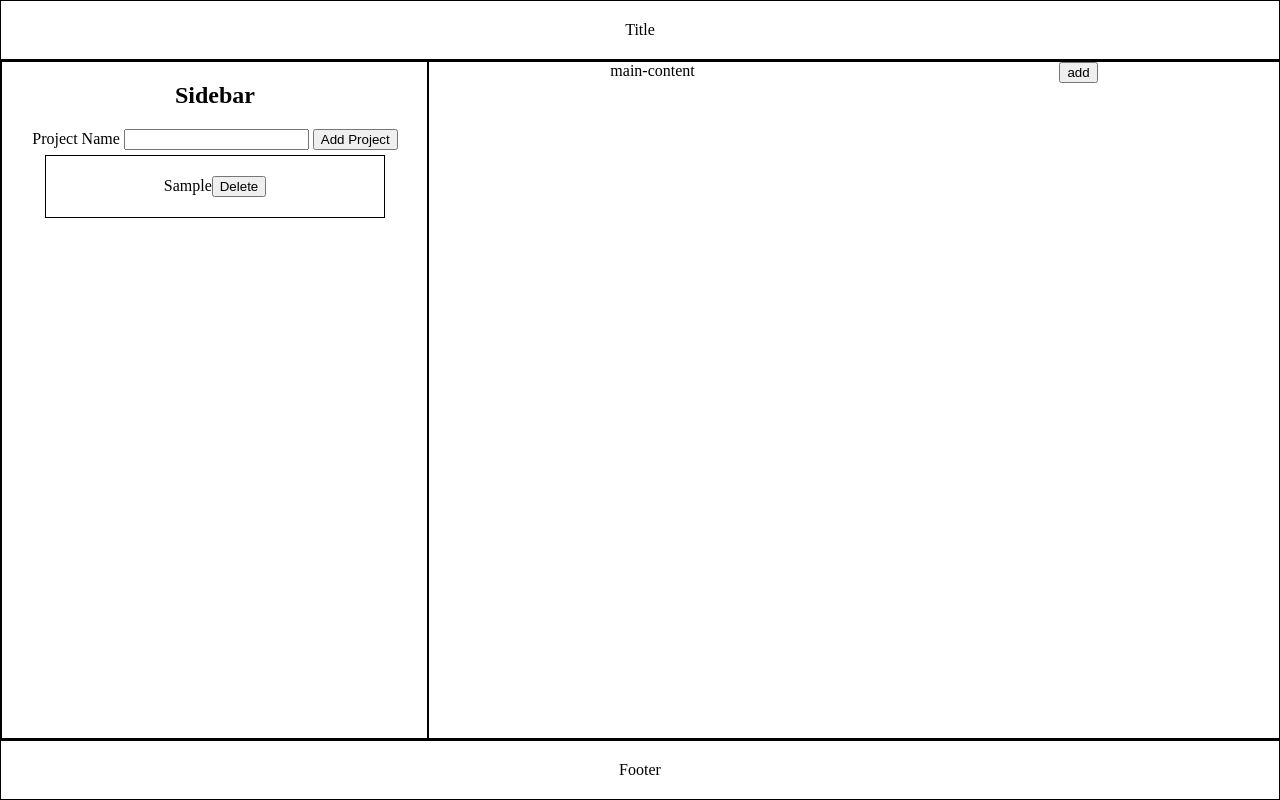
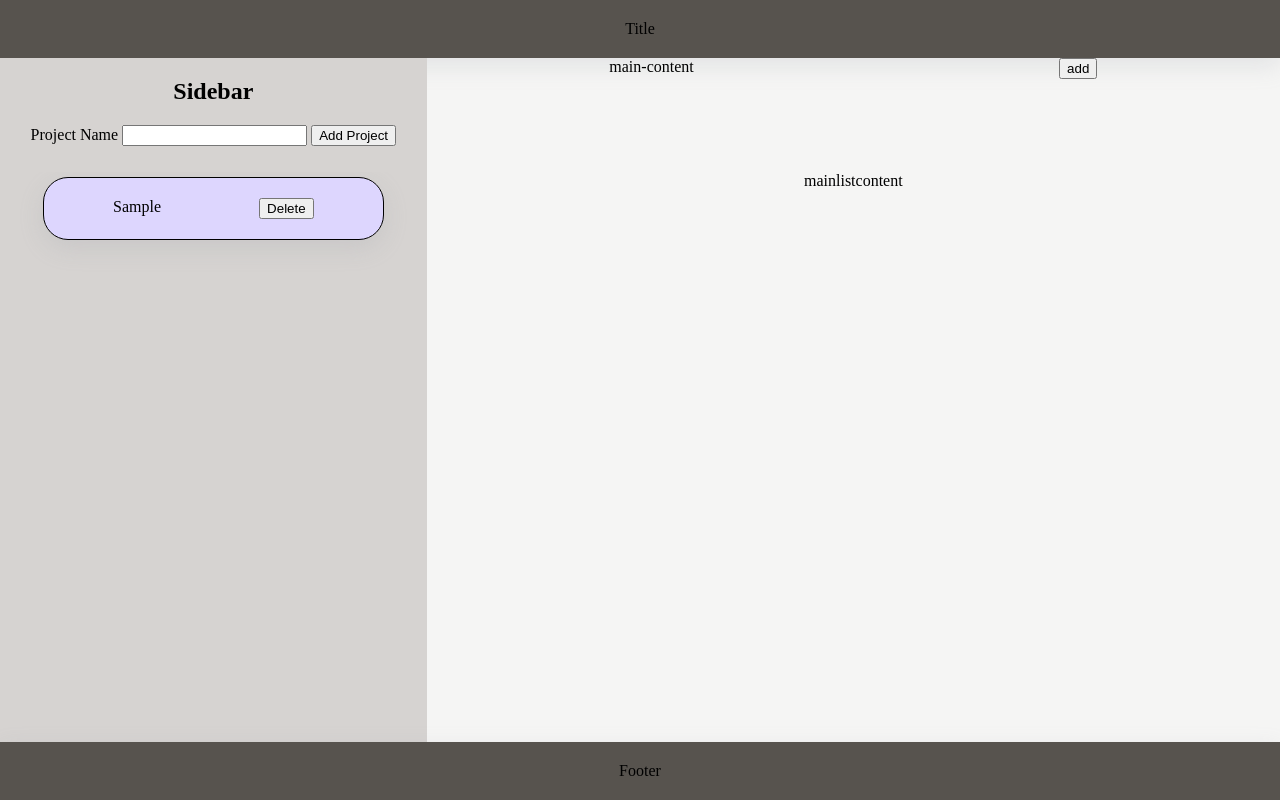
Before and after one commit to FateSaid/todo-list, a website built with webpack: page src/index.html in a window 1280 px wide. Both pictures are taken after typing "Sample" into the empty fields and a click on the button "Add Project". Built offline with nearby package versions, Linux system fonts and the light colour scheme.

Commit message:
fix project event by prevent project.textContent showing child elements and not filtering

```diff
--- a/src/index.html
+++ b/src/index.html
@@ -10,25 +10,35 @@
         Title
     </header>
     <div class="container">
-        <div class="sidebar">
+
+        <div class="sidebar-header">
             <h2>Sidebar</h2>
                 <div class="project-header">
 
                     <form class="form-project">
                         <label for="project">Project Name</label>
-                    <input type="text" id="project" /required>
+                        <input type="text" id="project"n>
                         <button class="add-project">Add Project</button>
                     </form>
 
                 </div>
+        </div>
 
-        </div>
         <div class="main-content">
+            <div class="main-content-header">
                 <div class="addList">
                     main-content
                     <button class="add">add</button>
                 </div>
             </div>
+         </div>
+        <div class="sidebar-content">
+
+        </div>
+        <div class="main-content-list">
+                mainlistcontent
+        </div>
+
 
     </div>
     <footer>
--- a/src/index.js
+++ b/src/index.js
@@ -1,5 +1,7 @@
 import './style.css';
 import {createList, createProject} from './todo';
+
+
 
 createList();
 
--- a/src/style.css
+++ b/src/style.css
@@ -7,25 +7,45 @@ html, body{
     margin: 0;
     padding: 0;
     overflow-x: hidden;
+    background-color: #f5f5f4;
 }
 
 header, footer{
-    border: 1px solid #000;
+    box-shadow: rgba(149, 157, 165, 0.2) 0px 8px 24px;
     padding: 20px;
+    background-color:#57534e;
 }
 
 .container{
     display: grid;
     grid-template-columns: 1fr 2fr;
-    border: 1px solid #000;
+    grid-template-rows: 1fr 5fr;
+
     height: 100%;
 }
 
-.sidebar, .main-content{
-    border: 1px solid #000;
+
+
+.sidebar-header, .main-content-header{
+
+    grid-row: 1/2;
+
+    height: 100%;
 }
 
-.main-content, .sidebar{
+.sidebar-content, .main-content-list{
+    height: 100%;
+    width: 100%;
+    grid-row: 2/3;
+}
+
+
+.sidebar-header, .sidebar-content{
+    background-color: #d6d3d1;
+}
+
+
+.main-content-list, .sidebar-content{
     display: flex;
     flex-direction: column;
     align-items: center;
@@ -39,15 +59,35 @@ header, footer{
     width: 100%;
 }
 
-.list, .project-list{
+.list, .project-list, .home{
     margin: 5px;
     width: 70%;
     border: 1px solid #000;
     padding: 20px;
 }
 
+.list{
+    display: flex;
+    justify-content: space-between;
+    border-radius: 25px;
+    background: rgb(255,191,150);
+    background: linear-gradient(90deg, rgba(255,191,150,1) 0%, rgba(255,255,255,1) 81%);
+}
+
 .list:hover{
     opacity: 0.5;
+}
+
+.home:hover{
+    opacity: 0.5;
+}
+
+.project-list, .home{
+    background-color: #ddd6fe;
+    display: flex;
+    justify-content: space-around;
+    box-shadow: rgba(149, 157, 165, 0.2) 0px 8px 24px;
+    border-radius: 25px;
 }
 
 .project-list:hover{
--- a/src/todo.js
+++ b/src/todo.js
@@ -1,6 +1,8 @@
 const library = [];
 
 const toDoList = [];
+
+
 
 function Project(title){
     return {title}
@@ -34,9 +36,9 @@ function setInDom(listTitle, listDescription, listDueDate, listPriority){
     }
 
     totalDiv.appendChild(delBtn);
-    const maincontent = document.querySelector('.main-content');
-
-    maincontent.appendChild(totalDiv);
+    const mainContent = document.querySelector('.main-content-list');
+    console.log(totalDiv);
+    mainContent.appendChild(totalDiv);
 }
 
 function createList(){
@@ -63,7 +65,7 @@ function createList(){
         const objList = List(listTitle, listDescription, listDueDate, listPriority, listprojectTitle);
         toDoList.push(objList);
 
-        console.log(objList);
+
 
         setInDom(listTitle, listDescription, listDueDate, listPriority);
 
@@ -71,6 +73,7 @@ function createList(){
     }
 
     addBtn.addEventListener('click', ()=>{
+
         dialog.showModal();
 
     });
@@ -89,24 +92,29 @@ function createList(){
 }
 
 function createProject(){
+
     const form = document.querySelector('.form-project');
     const addProjectBtn = document.querySelector('.add-project');
 
-    const sidebarContent = document.querySelector('.sidebar');
+    const sidebarContent = document.querySelector('.sidebar-content');
 
 
     const projectText = document.getElementById('project');
 
     function newProject(){
         const newProj = document.createElement('div');
+        const newProjTitle = document.createElement('div');
         newProj.classList.add('project-list');
-        newProj.textContent = projectText.value;
+        newProjTitle.textContent = projectText.value;
+        newProjTitle.classList.add('project-title');
 
         // delete button project
 
         const delProjectBtn = document.createElement('button');
         delProjectBtn.classList.add('project-delete-button');
         delProjectBtn.textContent = 'Delete';
+
+        newProj.appendChild(newProjTitle);
         newProj.appendChild(delProjectBtn);
 
 
@@ -139,19 +147,38 @@ function createProject(){
 
 
         newProj.addEventListener('click', ()=>{
+
             const previousList = document.querySelectorAll('.list');
             previousList.forEach(del => del.remove());
-            const filtered = toDoList.filter(element => element.project === newProj.textContent);
+            const filtered = toDoList.filter(element => element.project === newProjTitle.textContent);
+            console.log(newProjTitle.textContent);
             filtered.forEach(object => {
                 setInDom(object.title, object.description, object.dueDate, object.priority);
             });
         });
+
+
 
     }
 
 
 
 
+
+
+
+
+    addProjectBtn.addEventListener('click', (e)=>{
+        e.preventDefault();
+       newProject();
+       createOption();
+
+       form.reset();
+
+    });
+
+
+}
 
 function createOption(){
     const select = document.getElementById('projectTitle');
@@ -174,16 +201,6 @@ function createProject(){
 }
 
 
-    addProjectBtn.addEventListener('click', (e)=>{
-        e.preventDefault();
-       newProject();
-       createOption();
-
-       form.reset();
-    });
-
-
-}
 
 
 export{createList, createProject}
```
Lines whose indentation alone changed are shown as unchanged.
